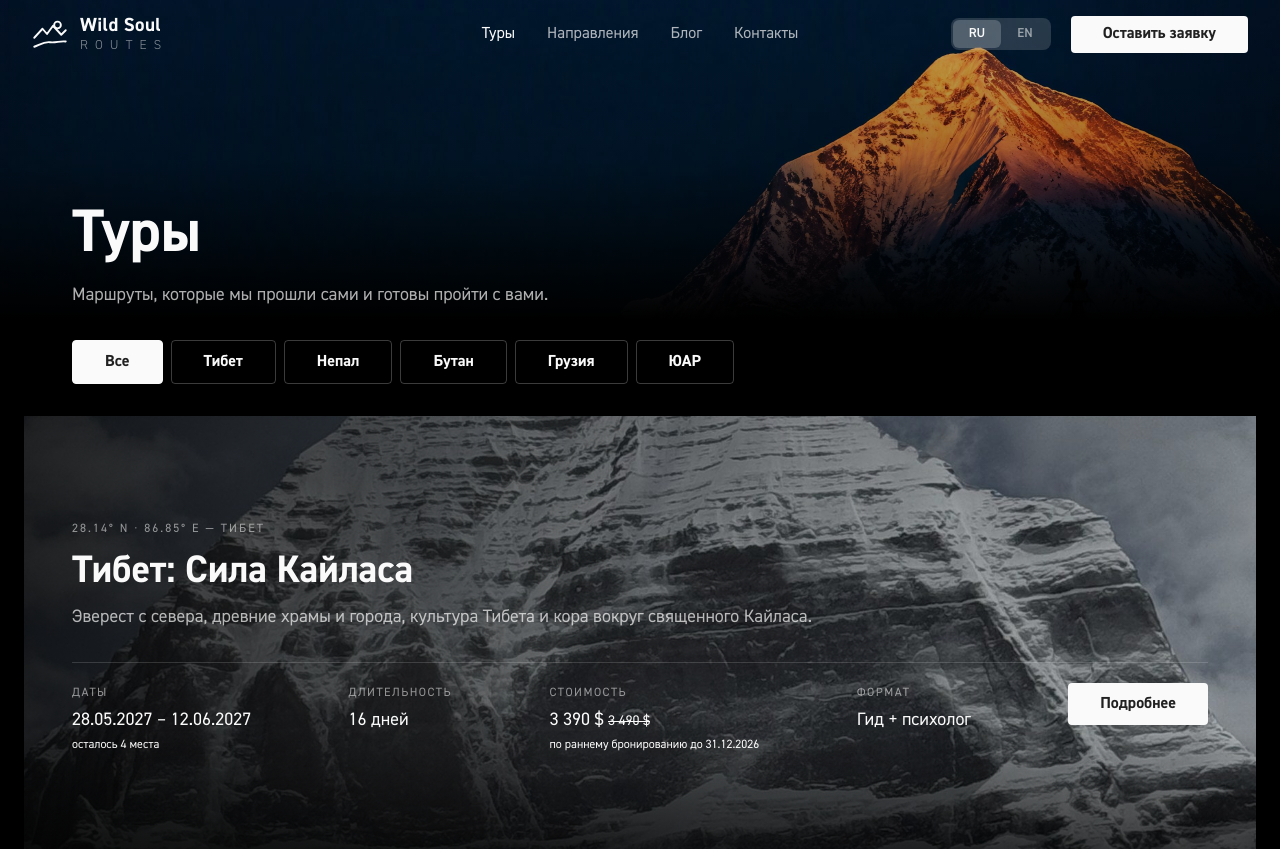
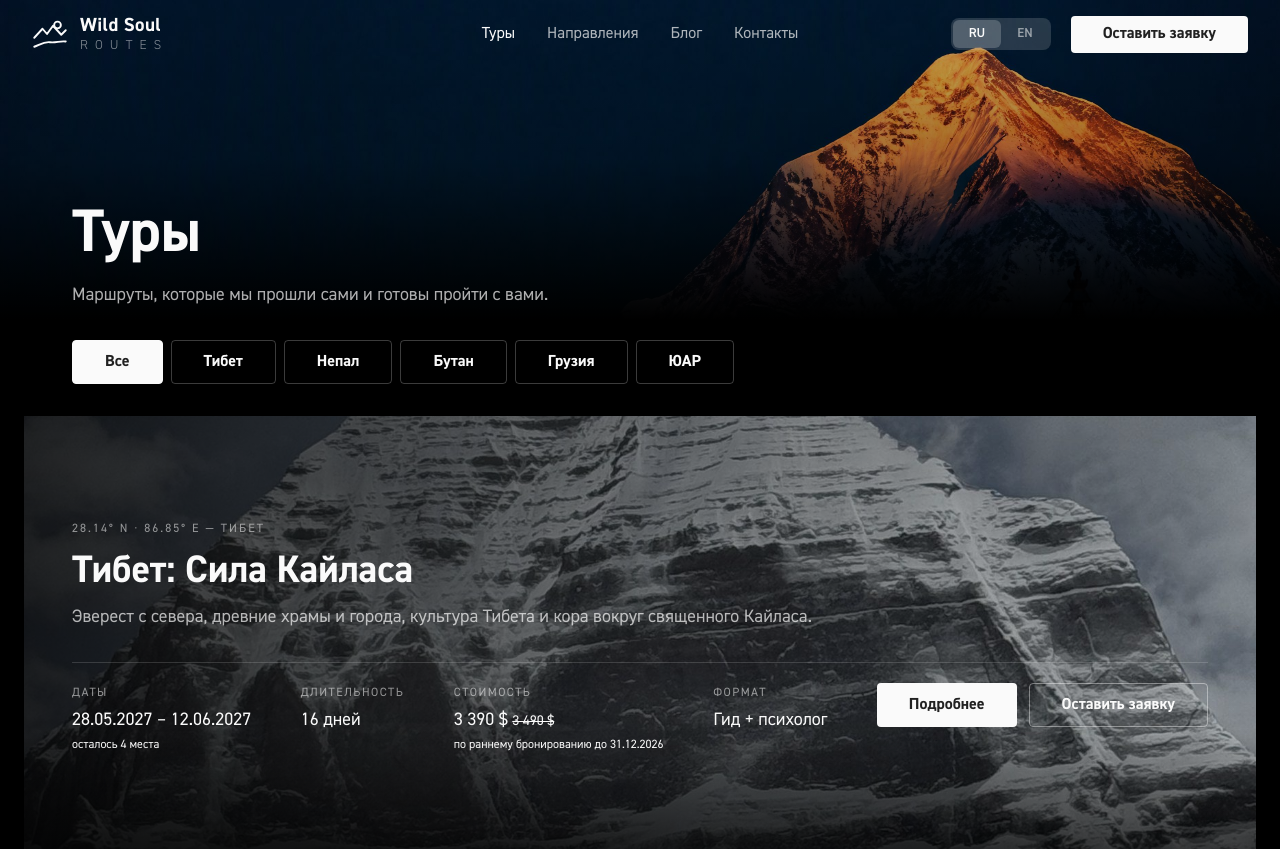
Before and after one commit to fifulina-uxui/wild-soul-routes, a React (Vite) app: page /tours in a window 1280 px wide. Shown: the top 849 px of the page. Built offline with nearby package versions, Linux system fonts and the light colour scheme.

Commit message:
Tours page: lead button on each tour card, remove bottom block

```diff
--- a/src/pages/ToursPage.tsx
+++ b/src/pages/ToursPage.tsx
@@ -105,7 +105,7 @@ export default function ToursPage() {
       </div>
 
       {/* Список туров карточками с фото-фоном — как на главной */}
-      <div className="flex flex-col gap-4 px-4 pb-10 pt-8 md:px-6">
+      <div className="flex flex-col gap-4 px-4 pb-20 pt-8 md:px-6">
         {items.map((tour) => (
           <Reveal key={tour.id}>
             <article className="group relative min-h-[55vh] overflow-hidden">
@@ -169,13 +169,20 @@ export default function ToursPage() {
                         {t.tours.crewNames[tour.crew]}
                       </dd>
                     </div>
-                    <div className="col-span-2 mt-4 flex lg:mt-0">
+                    <div className="col-span-2 mt-4 flex flex-col gap-3 sm:flex-row lg:mt-0">
                       <Link
                         to={`/tours/${tour.id}`}
                         className="inline-flex min-h-[42px] w-full items-center justify-center rounded-[4px] bg-[#fafafa] px-8 py-2 text-[16px] font-bold leading-[26px] text-[rgb(0_0_0/87%)] transition-colors duration-200 hover:bg-[#e6e6e6] active:bg-[#d6d6d6] sm:w-auto"
                       >
                         {t.cta.more}
                       </Link>
+                      <button
+                        type="button"
+                        onClick={() => openLead(tour.title)}
+                        className="inline-flex min-h-[42px] w-full items-center justify-center rounded-[4px] border border-[rgb(255_255_255/40%)] px-8 py-2 text-[16px] font-bold leading-[26px] text-[#fafafa] transition-colors duration-200 hover:border-[#fafafa] sm:w-auto"
+                      >
+                        {t.cta.lead}
+                      </button>
                     </div>
                   </div>
                 </div>
@@ -184,21 +191,6 @@ export default function ToursPage() {
           </Reveal>
         ))}
       </div>
-
-      {/* Кнопка заявки в конце списка */}
-      <div className="mx-auto max-w-[1200px] px-5 pb-20 md:px-8">
-        <Reveal>
-          <div className="flex justify-center border-t border-[rgb(255_255_255/15%)] pt-10">
-            <button
-              type="button"
-              onClick={() => openLead()}
-              className="inline-flex min-h-[48px] w-full items-center justify-center rounded-[4px] bg-[#fafafa] px-8 py-2 text-[16px] font-bold leading-[26px] text-[rgb(0_0_0/87%)] transition-colors duration-200 hover:bg-[#e6e6e6] active:bg-[#d6d6d6] sm:w-auto"
-            >
-              {t.cta.lead}
-            </button>
-          </div>
-        </Reveal>
-      </div>
     </Subpage>
   )
 }
```
